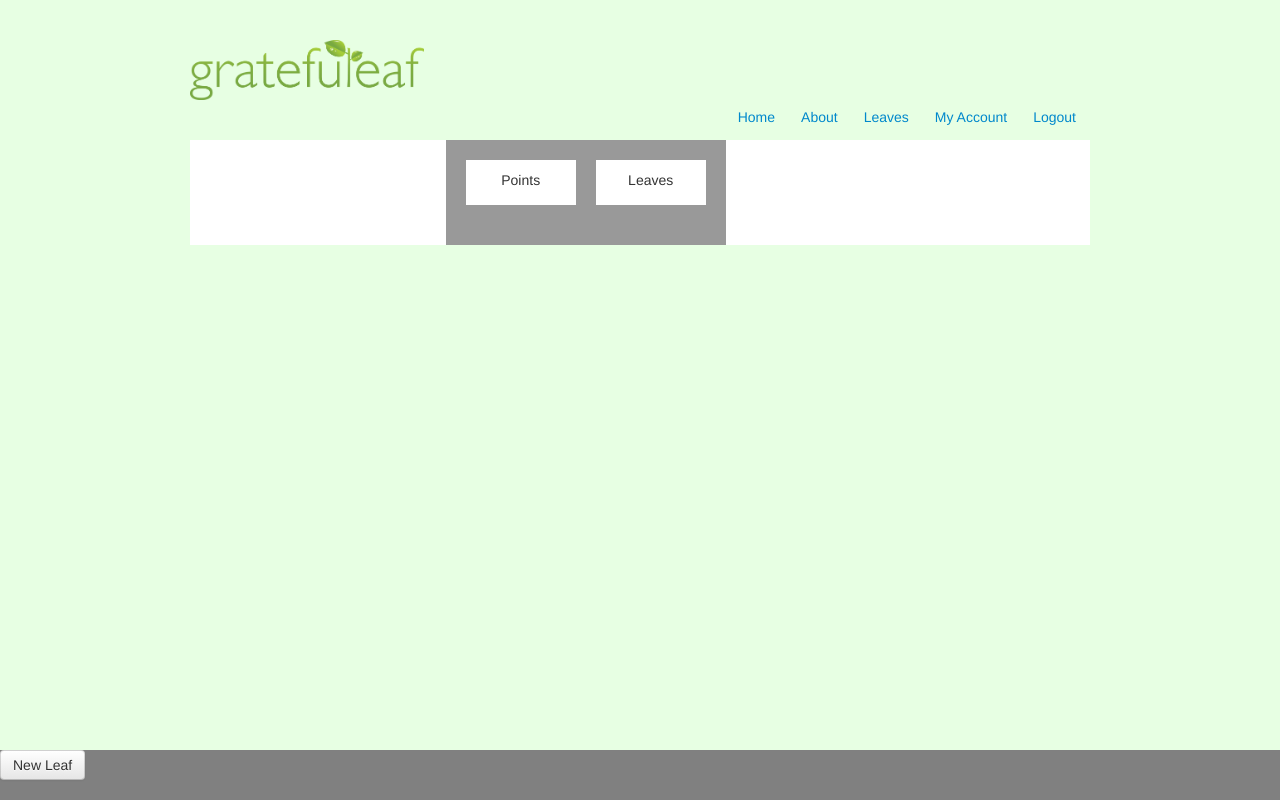
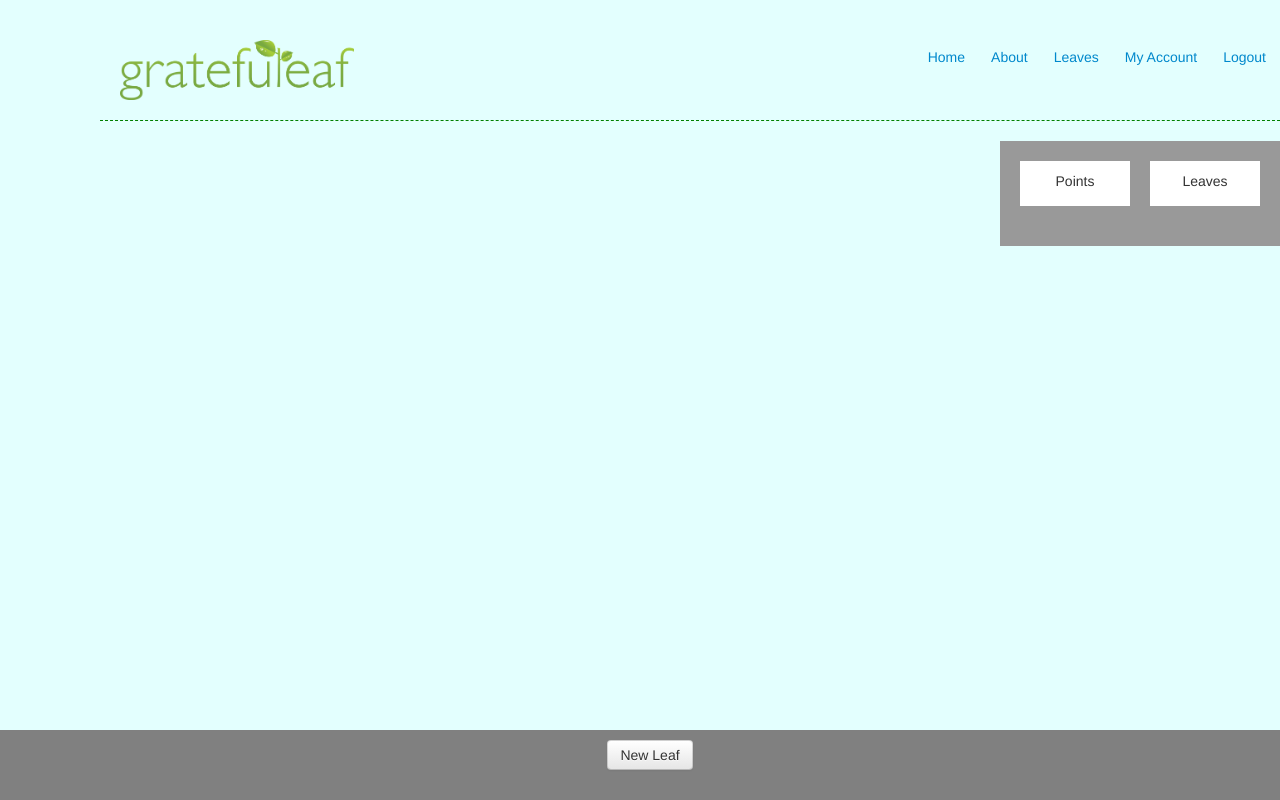
Before and after one commit to joncslee/gratefuleaf, a Rails app: template app/views/leaves/index.html.erb in a window 1280 px wide. Run offline with Rails 7, Linux system fonts and the light colour scheme; the template is opened without the code that fills it, so the values that code supplies are empty; style sheets or scripts are compiled from the project's sources; parts of the project's set-up code (start-up, migrations or seed data) failed here and were passed over; some libraries are stand-ins or nearby versions.

Commit message:
more layout tweaks, tree trunk occupies full left hand side of window

```diff
--- a/app/assets/stylesheets/application.css
+++ b/app/assets/stylesheets/application.css
@@ -15,24 +15,29 @@
 body {
   padding-top: 20px;
   padding-bottom: 40px;
-  background-color: #E7FFE3 !important;
+  background-color: #E3FFFE !important;
+}
+
+.wrapper {
+  margin-left: 100px;
 }
 
 header {
-  padding: 20px 0 40px 0;
+  padding: 20px 0 20px 20px;
+  margin-bottom: 20px;
+  border-bottom: 1px dashed green;
 }
 
+
 header .logo {
+  display: inline;
 }
 
 .content {
-  background-color: white;
+  width: 100%;
+  float: left;
 }
 
-#container {
-  margin: 0 auto;
-  max-width: 900px;
-}
 
 .jumbotron {
   margin: 60px 0;
--- a/app/assets/stylesheets/leaves.css.scss
+++ b/app/assets/stylesheets/leaves.css.scss
@@ -6,7 +6,6 @@
 div.leaf-feed {
   float: left;
   background: #ededed;
-  padding-left: 120px;
 }
 
 div.leaf-feed .day-header {
--- a/app/assets/stylesheets/users.css.scss
+++ b/app/assets/stylesheets/users.css.scss
@@ -1,3 +1,19 @@
 // Place all the styles related to the users controller here.
 // They will automatically be included in application.css.
 // You can use Sass (SCSS) here: http://sass-lang.com/
+.profile-headline {
+  border-bottom: 1px dashed green;
+  float: left;
+  width: 100%;
+  padding-bottom: 20px;
+}
+
+.profile-headline img.profile {
+  height: 100px;
+  float: left;
+  margin-right: 20px;
+}
+
+.profile-headline p {
+  font-size: 30px;
+}
--- a/app/views/layouts/application.html.erb
+++ b/app/views/layouts/application.html.erb
@@ -8,7 +8,7 @@
     <%= yield(:head) %>
   </head>
   <body>
-    <div id="container">
+    <div class="wrapper">
 
       <header>
         <div class="logo">
@@ -39,7 +39,9 @@
     </div>
     <% if current_user %>
       <div style="margin-bottom: 40px;"></div>
-      <div style="position: fixed; bottom: 0; width: 100%; height: 50px; background: grey;"><a class="btn" href="/leaves/new">New Leaf</a></div>
+      <div style=" padding: 10px; position: fixed; bottom: 0; width: 100%; height: 50px; background: grey; text-align: center;">
+        <a class="btn" href="/leaves/new">New Leaf</a>
+      </div>
     <% end %>
   </body>
 </html>
--- a/app/views/leaves/index.html.erb
+++ b/app/views/leaves/index.html.erb
@@ -31,12 +31,12 @@
 <div class="leaf-stats">
 
   <div class="stat-box stat-box1">
+    <span class="data"><%= current_user.points %></span>
     <label>Points</label>
-    <span class="data"><%= current_user.points %></span>
   </div>
   <div class="stat-box stat-box2">
+    <span class="data"><%= current_user.leaves.size %></span>
     <label>Leaves</label>
-    <span class="data"><%= current_user.leaves.size %></span>
   </div>
 
   <div class="progress-box">
--- a/app/views/users/_user.html.erb
+++ b/app/views/users/_user.html.erb
@@ -1,7 +1,7 @@
 <%= form_for user, :html => { :multipart => true } do |form| %>
   <%= form.error_messages %>
 
-  <%= image_tag @user.avatar.url(:medium) if user.has_avatar %><br />
+  <%= image_tag user.avatar.url(:medium) if user.has_avatar %><br />
   <%= form.file_field :avatar %>
   <ol class="formList">
     <li>
```
Also changed, not shown: app/views/users/show.html.erb (+5 -18 lines).
